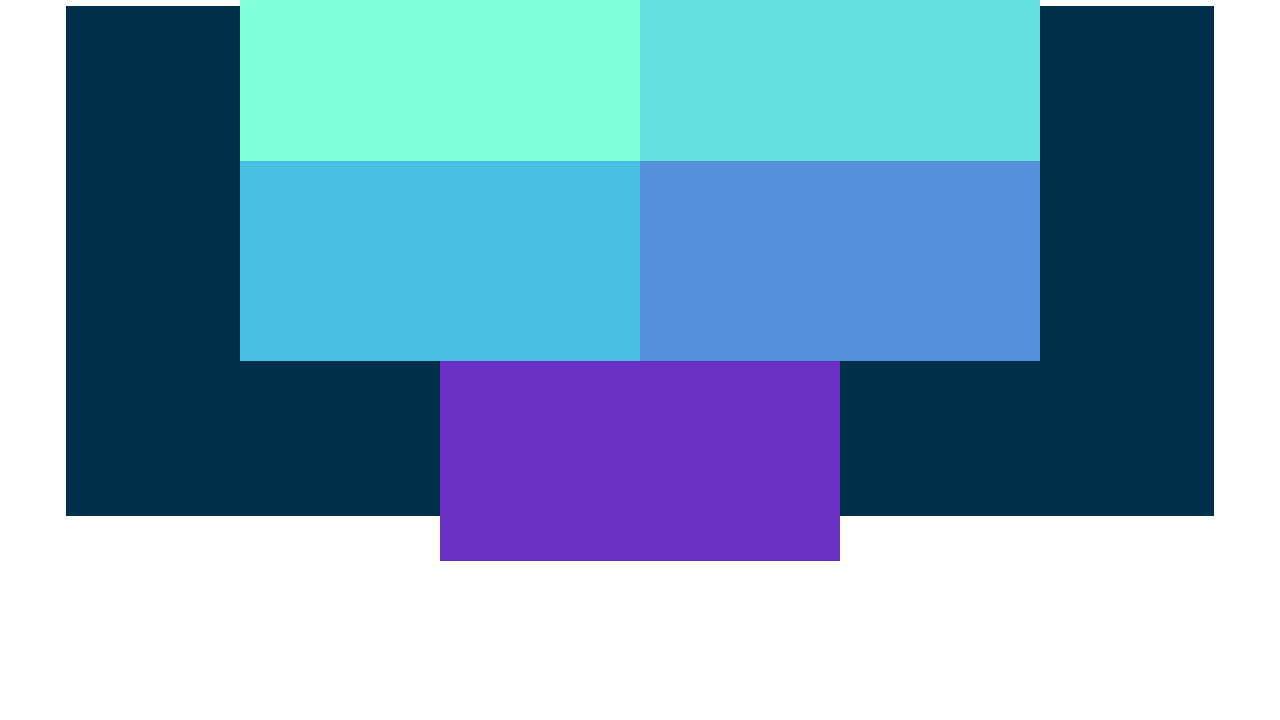
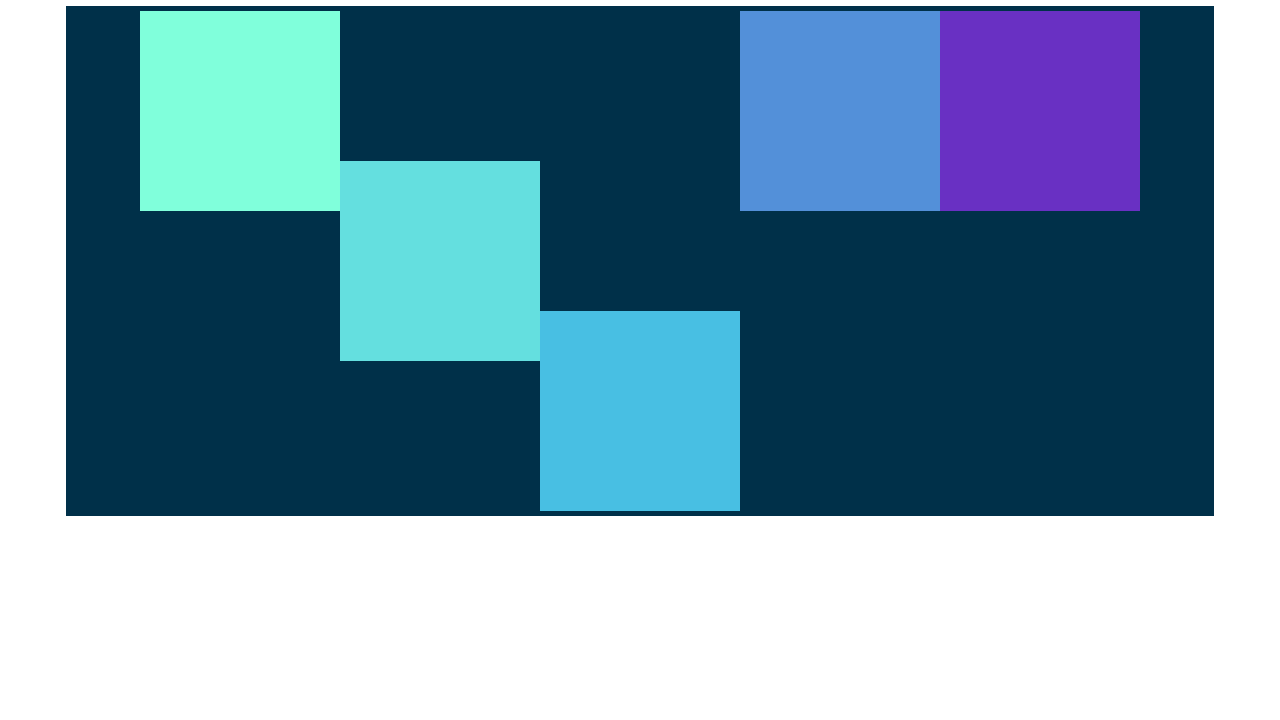
Before and after one commit to Donika01/Web-Development-Bootcamp-2023, a plain HTML site: page CSS/css_flexbox/index.html in a window 1280 px wide. Shown: the part 80-800 px from the top of the page. Drawn offline with nearby package versions, Linux system fonts and the light colour scheme.

Commit message:
Align-Self

```diff
--- a/CSS/css_flexbox/app.css
+++ b/CSS/css_flexbox/app.css
@@ -32,6 +32,8 @@ h1 {
 /* Align-content works only when we have flex-wrap. It is used wehen we have multiple rows (controlles the space between the rows) or columns*/
 /* Flex-start, flex-end, center, space-between, space-around etc. */
 
+/* Align-Self is used to align a single element (individual items) (not the entire container) */
+/* Align-items,self,content all have to do with the cross axis */
 #container {
     background-color: #003049;
     width: 90%;
@@ -39,24 +41,23 @@ h1 {
     margin: 0 auto;
     border: 5px solid #003049;
     display: flex;
-    /* The main axis is top to bottom, but our cross is left to right */
-    /* flex-direction: column;
-    justify-content: flex-start;
-    flex-wrap: wrap; */
     flex-direction: row;
     justify-content: center;
-    /* baseline - drawing a line at the bottom of each letter  */
-    /* align-items: baseline; */
-    align-items: flex-end;
+    align-items: flex-start;
     /* Flex-wrap is how we change the direction of the cross axis */
     flex-wrap: wrap;
-    align-content: center;
 }
 
-
 #container div {
-    width: 400px;
+    width: 200px;
     height: 200px;
     text-align: center;
-    font-size: 4em;
 }
+
+div:nth-of-type(2) {
+    align-self: center;
+}
+
+div:nth-of-type(3) {
+    align-self: flex-end;
+}
```
